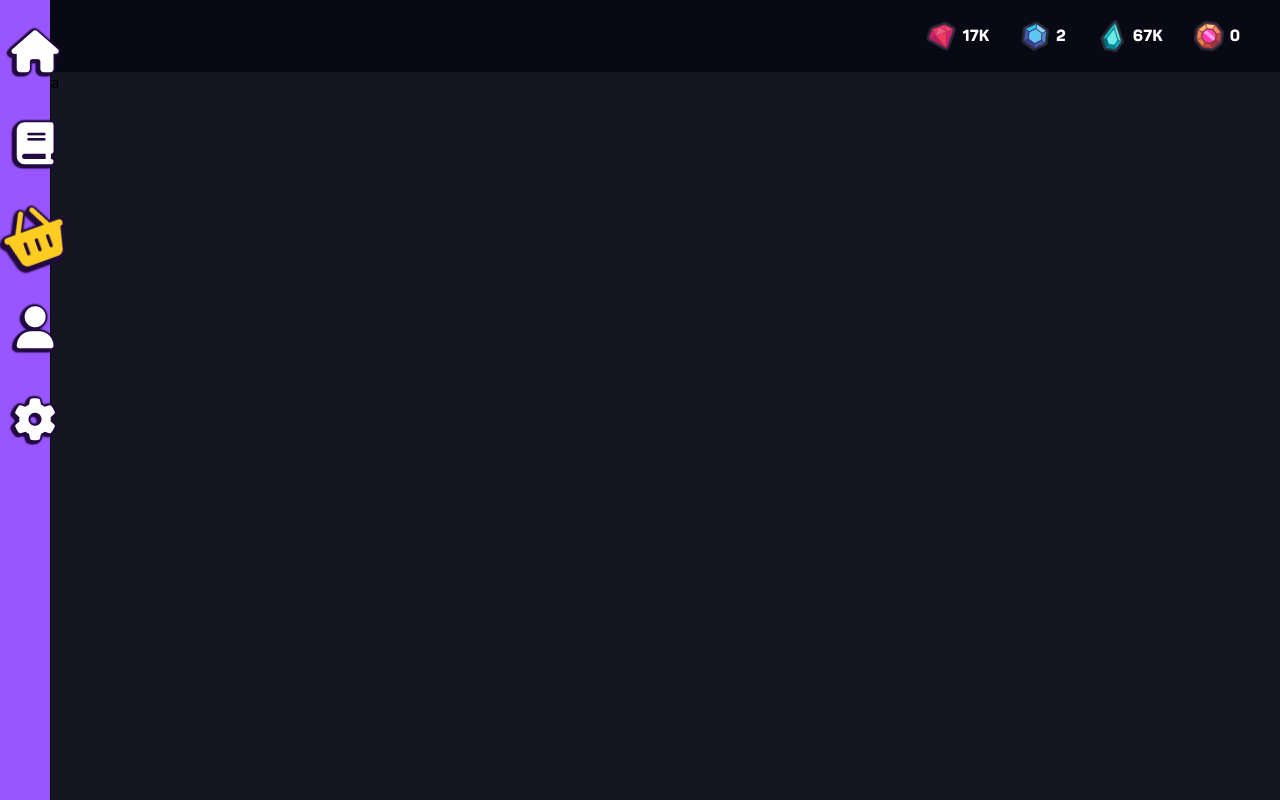
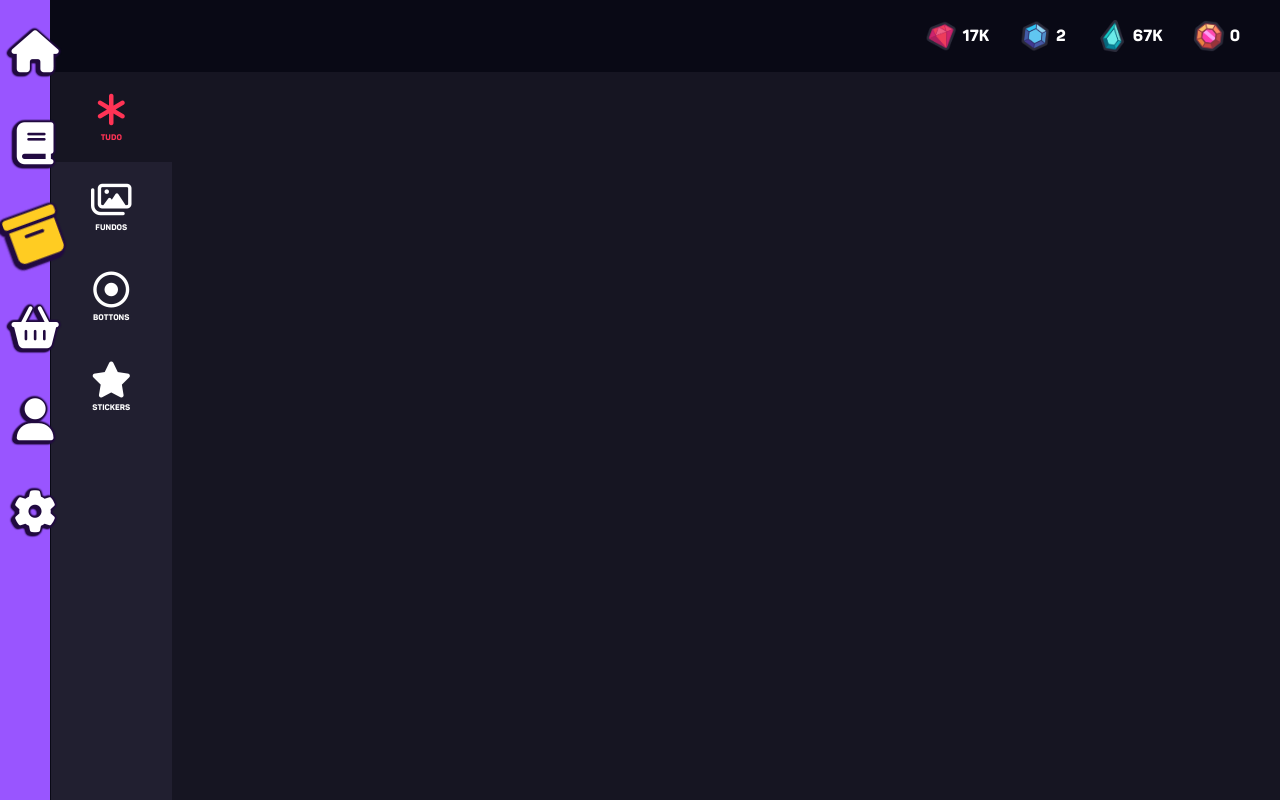
Before and after one commit to kitsuneislife/espresso-layout, a React (Vite) app: page / in a window 1280 px wide. Both pictures are taken after a click on the icon 35 px from the left and 235 px from the top of the page. Built offline with nearby package versions, Linux system fonts and the light colour scheme; no server answers.

Commit message:
Começo Inventory

```diff
--- a/src/App.jsx
+++ b/src/App.jsx
@@ -8,6 +8,7 @@ import { UserProvider, UserContext } from './toolbox/UserContext';
 
 import Sidebar from './components/Sidebar';
 import Home from './pages/Home';
+import Inventory from './pages/Inventory';
 import Shop from './pages/Shop';
 import Profile from './pages/Profile';
 
@@ -36,6 +37,7 @@ const MainApp = () => {
       <Sidebar />
       {page === 'home' && <Home />}
       {page === 'collection' && <div>Oi, você está na página Collection</div>}
+      {page === 'inventory' && <Inventory />}
       {page === 'shop' && <Shop />}
       {page === 'profile' && <Profile />}
       {page === 'config' && <div>Oi, você está na página Contact</div>}
--- a/src/components/Sidebar.jsx
+++ b/src/components/Sidebar.jsx
@@ -24,6 +24,11 @@ function Sidebar() {
           onClick={() => setPage('collection')}
           ></i>
         <i
+          className={`fa-solid fa-box-archive sidebar-icon supershadow-text
+          ${page === 'inventory' ? 'selected' : ''}`}
+          onClick={() => setPage('inventory')}
+          ></i>
+        <i
           className={`fa-solid fa-basket-shopping sidebar-icon supershadow-text
           ${page === 'shop' ? 'selected' : ''}`}
           onClick={() => setPage('shop')}
--- /dev/null
+++ b/src/pages/Inventory.jsx
@@ -0,0 +1,58 @@
+
+import React from 'react';
+
+import '../styles/Root.css';
+import '../styles/Inventory.css';
+import '../styles/Extra.css';
+
+import { GlobalContext } from '../toolbox/GlobalContext';
+
+function Inventory() {
+
+  const { page, setPage } = React.useContext(GlobalContext);
+
+  return (
+    <div className="inv">
+      <div className="inv_header">
+        <div className="inv_header_gems">
+          <span className="inv_header_icon plx-rubine"></span>
+          <span>17k</span>
+        </div>
+        <div className="inv_header_gems">
+          <span className="inv_header_icon plx-sapphire"></span>
+          <span>2</span>
+        </div>
+        <div className="inv_header_gems">
+          <span className="inv_header_icon plx-jade"></span>
+          <span>67K</span>
+        </div>
+        <div className="inv_header_gems">
+          <span className="inv_header_icon plx-token"></span>
+          <span>0</span>
+        </div>
+      </div>
+      <div className="inv_sidebar">
+        <div className="inv_sidebar_separator selected">
+          <i class="fa-solid fa-asterisk inv_sidebar_icon"></i>
+          <span>Tudo</span>
+        </div>
+        <div className="inv_sidebar_separator">
+          <i class="fa-regular fa-images inv_sidebar_icon"></i>
+          <span>Fundos</span>
+        </div>
+        <div className="inv_sidebar_separator">
+          <i class="fa-regular fa-circle-dot inv_sidebar_icon"></i>
+          <span>Bottons</span>
+        </div>
+        <div className="inv_sidebar_separator">
+          <i class="fa-solid fa-star inv_sidebar_icon"></i>
+          <span>Stickers</span>
+        </div>
+      </div>
+      <div className="inv_main">
+      </div>
+    </div>
+  );
+}
+
+export default Inventory;
--- /dev/null
+++ b/src/styles/Inventory.css
@@ -0,0 +1,87 @@
+.inv {
+  display: grid;
+  grid-template-areas:
+    'header header'
+    'sidebar main';
+  grid-template-rows: auto 1fr;
+  grid-template-columns: auto 1fr;
+  width: 100vw;
+  height: 100vh;
+  background-color: var(--dark-dimmer);
+}
+
+.inv_header {
+  grid-area: header;
+  padding: 20px 40px;
+  display: flex;
+  flex-direction: row;
+  gap: 30px;
+  height: fit-content;
+  justify-content: right;
+}
+
+.inv_header_gems {
+  display: flex;
+  flex-direction: row;
+  justify-content: center;
+  align-items: center;
+  gap: 5px;
+  font-size: 16px;
+  font-family: Panton;
+  font-weight: 900;
+  color: white;
+  text-transform: uppercase;
+}
+
+.inv_header_icon {
+  display: inline-block;
+  width: 32px;
+  height: 32px;
+}
+
+.inv_sidebar {
+  grid-area: sidebar;
+  width: fit-content;
+  height: 100%;
+  background-color: #211f30;
+  display: flex;
+  flex-direction: column;
+  margin-left: 51px;
+
+  .selected {
+    color: var(--accent-color-strong);
+    background-color: #161522;
+  }
+
+}
+.inv_sidebar_separator {
+  display: flex;
+  flex-direction: column;
+  gap: 5px;
+  padding: 20px 40px;
+  justify-content: center;
+  align-items: center;
+  color: white;
+  cursor: url('/extra/pointer.png'), auto;
+  transition: color 0.2s;
+
+  i {
+    font-size: 36px;
+  }
+  span {
+    text-transform: uppercase;
+    font-size: 8px;
+    font-family: 'Panton';
+  }
+}
+.inv_sidebar_separator:not(.selected):hover {
+  color: var(--links-hover);
+}
+
+.inv_main {
+  grid-area: main;
+  display: flex;
+  width: 100%;
+  height: 100%;
+  background-color: #161522;
+}
```
